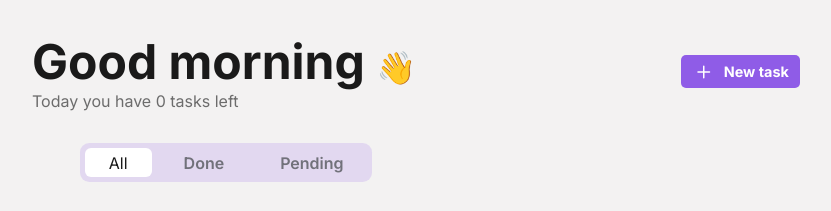
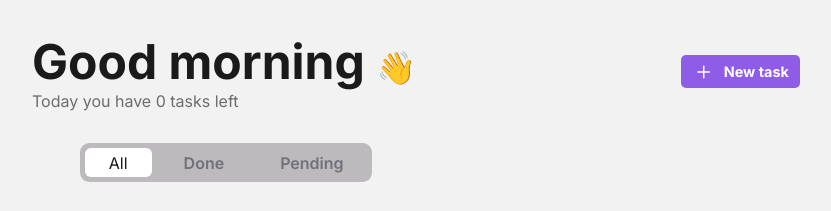
Before and after one commit to citou000/Citou, a website with bundled scripts: page index.html in a window 1280 px wide. Shown: the whole page, without its empty margins (224-1055 px from the left). Built offline with nearby package versions, Linux system fonts and the light colour scheme; no server answers.

Commit message:
Not a noticeable change

```diff
--- a/style.css
+++ b/style.css
@@ -259,7 +259,7 @@ button[type="reset"] {
 }
 
 #filtering {
-  background-color: #8f5ce72c;
+  background-color: #b0aeb3ce;
   display: flex;
   gap: 0.5rem;
   padding: 0.3rem;
@@ -272,6 +272,7 @@ button[type="reset"] {
     color: #71717a;
     font-weight: 600;
     cursor: pointer;
+    transition: background-color 2s cubic-bezier(0.075, 0.82, 0.165, 1);
   }
 
   .active {
```
